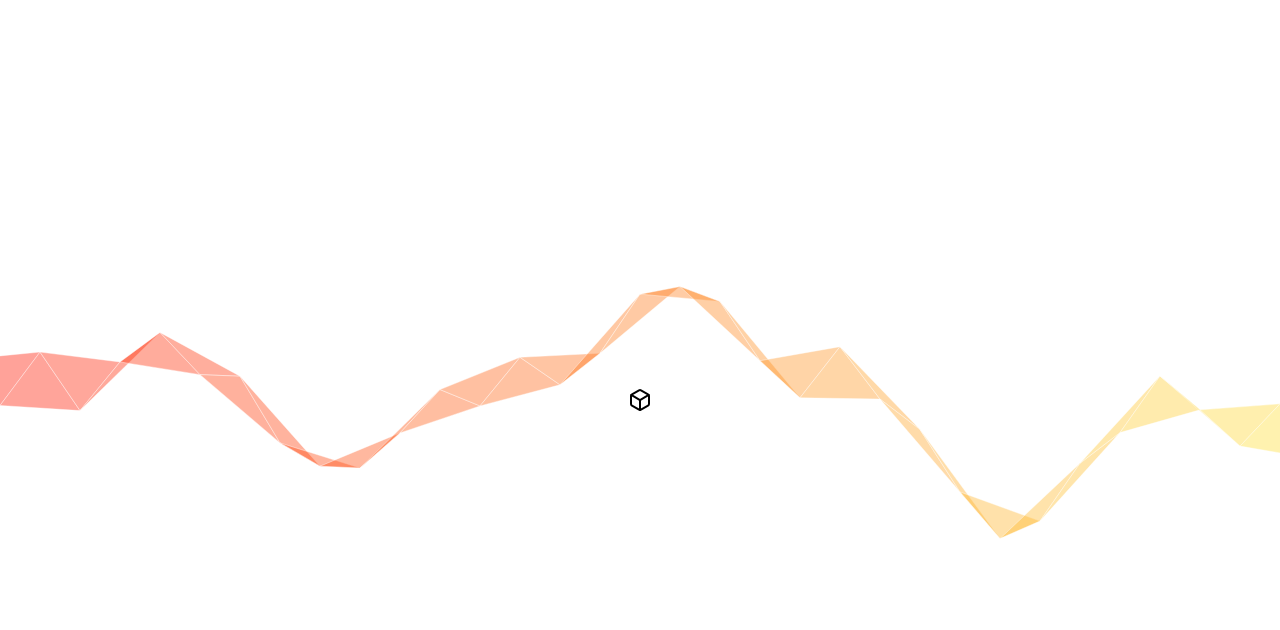
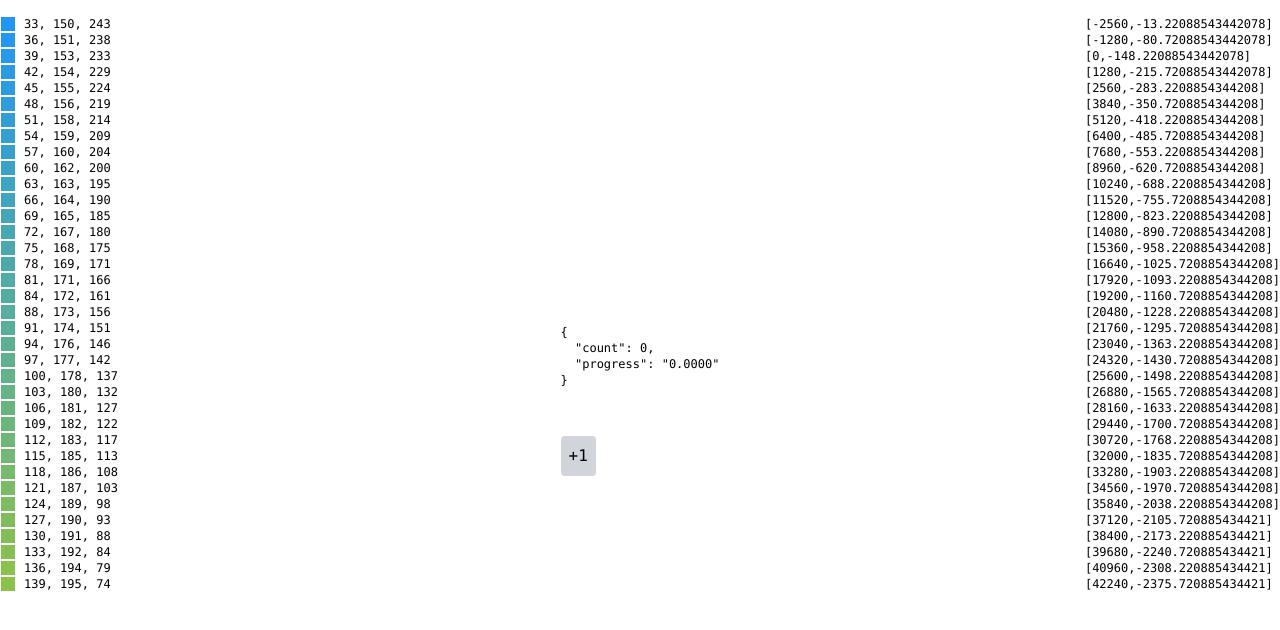
Before and after one commit to scottbedard/scottbedard.net, a Vue app: page / in a window 1280 px wide. Shown: the top 630 px of the page. Built offline with nearby package versions, Linux system fonts and the light colour scheme.

Commit message:
begin working on ribbon

```diff
--- a/src/App.vue
+++ b/src/App.vue
@@ -5,19 +5,19 @@ html {
 </style>
 
 <template>
-  <Logo size="24" />
+  <!-- <Logo size="24" /> -->
   <Ribbon />
 </template>
 
 <script lang="ts">
-import { defineComponent } from 'vue';
-import Logo from './components/logo.vue';
-import Ribbon from './components/ribbon.vue';
+import { defineComponent } from 'vue'
+import Logo from './components/logo.vue'
+import Ribbon from './components/ribbon.vue'
 
 export default defineComponent({
   components: {
     Logo,
-    Ribbon,
+    Ribbon
   }
 })
 </script>
--- a/src/components/ribbon.vue
+++ b/src/components/ribbon.vue
@@ -1,14 +1,46 @@
 <template>
+  <pre class="text-xs mb-12">{{
+    {
+      count,
+      progress: progress.toFixed(4)
+    }
+  }}</pre>
+
+  <pre class="fixed top-0 left-0 text-xs">
+    <div
+      v-for="(color, i) in ribbon.colors"
+      class="flex items-center"
+      :data-index="i"
+      :key="i">
+      <div
+        class="border border-white h-4 mr-2 w-4"
+        :style="{ background: `rgb(${color[0]},${color[1]},${color[2]})` }" />
+      <div v-text="`${color[0]}, ${color[1]}, ${color[2]}`" />
+    </div>
+  </pre>
+
+  <pre class="fixed right-0 top-0 text-xs">
+    <div
+      v-for="(point, i) in ribbon.points"
+      v-text="JSON.stringify(point)"
+      :data-index="i"
+      :key="i" />
+  </pre>
+
   <canvas
     class="fixed h-full left-0 top-0 w-full"
     ref="canvas"
     style="z-index: -1" />
+
+  <button class="bg-gray-300 cursor-pointer font-mono p-2 rounded" @click="count++">+1</button>
 </template>
 
 <script lang="ts">
-import { blend } from '../utils'
-import { defineComponent, onMounted, ref } from 'vue'
-import { sample, times } from 'lodash-es'
+import { blend, keys, safeSample } from '../utils';
+import { computed, defineComponent, onMounted, ref } from 'vue';
+import { last, times } from 'lodash-es';
+import { useTransition, useWindowSize } from '@vueuse/core';
+import { Vector2 } from '../types';
 
 const blue = '2196f3'
 const cyan = '00bcd4'
@@ -22,115 +54,62 @@ const red = 'ff1100'
 const yellow = 'ffeb3b'
 
 const colors = {
-  [blue]: [
-    green,
-    indigo,
-    lightGreen,
-    purple
-  ],
-  [green]: [
-    blue,
-    cyan,
-    yellow
-  ],
-  [purple]: [
-    blue,
-    cyan,
-    indigo,
-    red
-  ],
-  [red]: [
-    purple,
-    yellow
-  ],
-  [yellow]: [
-    green,
-    orange,
-    pink,
-    red
-  ]
+  [blue]: [green, indigo, lightGreen, purple],
+  [green]: [blue, cyan, yellow],
+  [purple]: [blue, cyan, indigo, red],
+  [red]: [purple, yellow],
+  [yellow]: [green, orange, pink, red]
 }
 
-const baseColors = Object.keys(colors)
-
+const baseColors = keys(colors)
 const opacity = 0.4
-
 const deviation = 135
-
-function draw(canvas: HTMLCanvasElement) {
-  canvas.height = window.innerHeight
-  canvas.width = window.innerWidth
-
-  // setup the canvas
-  const ctx = canvas.getContext('2d') as CanvasRenderingContext2D
-  ctx.clearRect(0, 0, canvas.width, canvas.height)
-  ctx.strokeStyle = 'rgba(255, 255, 255, 0.4)'
-
-  const verticalCenter = window.innerHeight / 2
-  const vertices = Math.ceil(window.innerWidth / 40)
-
-  // pick colors to blend between
-  const firstColor = sample(baseColors) as keyof typeof colors
-  const secondColor = sample(colors[firstColor]) as string
-
-  const gradient = Math.random() > 0.5
-    ? blend(firstColor, secondColor, vertices + 4)
-    : blend(secondColor, firstColor, vertices + 4)
-
-  let totalHeight = 0
-  let previousHeight = verticalCenter
-
-  const width = window.innerWidth / vertices
-
-  const points = times(vertices + 4).map((n, i) => {
-    const x = (i * width) - (width * 2)
-    const y = (previousHeight + (Math.random() * deviation)) - (deviation / 2)
-    previousHeight = y
-
-    // by tracking the average height of the ribbon, we can keep things
-    // roughly in the center of the screen. we'll use this value with
-    // the height of the window to determine an approximate offset.
-    totalHeight += y
-
-    return { x, y }
-  })
-
-  const offset = verticalCenter - (totalHeight / points.length)
-
-  // last step, we just need to play connect the dots with our points
-  // to draw our triangles. after that, we can fill each one with a
-  // color from our gradients array. enjoy the colorful goodness!
-  points
-    .map(({ x, y }) => ({ x, y: y + offset }))
-    .forEach((p, i, arr) => {
-      const a = arr[i]
-      const b = arr[i + 1]
-      const c = arr[i + 2]
-
-      ctx.fillStyle = `rgba(${gradient[i].join(',')}, ${opacity})`
-
-      if (b && c) {
-        ctx.beginPath()
-        ctx.moveTo(a.x, a.y)
-        ctx.lineTo(b.x, b.y)
-        ctx.lineTo(c.x, c.y)
-        ctx.closePath()
-        ctx.fill()
-        ctx.stroke()
-      }
-    })
-}
 
 export default defineComponent({
   setup() {
+    const { height, width } = useWindowSize()
+
     const canvas = ref<HTMLCanvasElement>()
 
+    const count = ref(0)
+
+    const transition = useTransition(count, { duration: 1000 })
+
+    const progress = computed(() => count.value ? transition.value - count.value + 1 : 0)
+
+    // const midpoint = computed(() => height.value / 2)
+
+    const vertices = computed(() => Math.ceil(width.value / 40))
+
+    const ribbon = computed(() => {
+      const a = safeSample(baseColors)
+      const b = safeSample(colors[a])
+      const steps = vertices.value + 4
+
+      return {
+        count: count.value,
+        colors: Math.random() > 0.5
+          ? blend(a, b, steps)
+          : blend(b, a, steps),
+        points: times(steps).reduce<Vector2[]>((acc, n, i) => {
+          const x = (i * width.value) - (width.value * 2)
+          const y = (last(acc)?.[1] ?? 0 + (Math.random() * deviation)) - (deviation / 2)
+          return [...acc, [x, y]]
+        }, [])
+      }
+    })
+
     onMounted(() => {
-      draw(canvas.value as HTMLCanvasElement)
+      // ...
     })
 
     return {
-      canvas
+      canvas,
+      count,
+      progress,
+      ribbon,
+      transition,
+      vertices
     }
   }
 })
--- a/src/utils.ts
+++ b/src/utils.ts
@@ -1,51 +1,70 @@
-import { times } from 'lodash-es';
-import { Color } from './types';
+import { times } from 'lodash-es'
+import { Color } from './types'
 
 /**
  * Calculate gradient between two colors
  */
-export function blend(fromColor: Color, toColor: Color, size = 3) {
-  const steps = size - 1;
-  const fromRgb = typeof fromColor === 'string' ? hexToRgb(fromColor) : fromColor;
-  const toRgb = typeof toColor === 'string' ? hexToRgb(toColor) : toColor;
+export function blend(from: Color, to: Color, steps = 3) {
+  const s = steps - 1
+  const fromRgb = typeof from === 'string' ? hexToRgb(from) : from
+  const toRgb = typeof to === 'string' ? hexToRgb(to) : to
 
   const stepRgb = [
-    (toRgb[0] - fromRgb[0]) / steps,
-    (toRgb[1] - fromRgb[1]) / steps,
-    (toRgb[2] - fromRgb[2]) / steps,
-  ];
+    (toRgb[0] - fromRgb[0]) / s,
+    (toRgb[1] - fromRgb[1]) / s,
+    (toRgb[2] - fromRgb[2]) / s
+  ]
 
-  return times(size).map((n, i) => [
+  return times(steps).map((n, i) => [
     Math.round(fromRgb[0] + (stepRgb[0] * i)),
     Math.round(fromRgb[1] + (stepRgb[1] * i)),
-    Math.round(fromRgb[2] + (stepRgb[2] * i)),
-  ]);
+    Math.round(fromRgb[2] + (stepRgb[2] * i))
+  ])
+}
+
+/**
+ * Type-safe object key extraction
+ */
+export function keys<T extends Record<string, unknown>>(obj: T) {
+  return Object.keys(obj) as (keyof typeof obj)[]
 }
 
 /**
  * Convert hex to RGB
  */
 export function hexToRgb(value: string): [number, number, number] {
-  const color = /^#?([a-f\d]{2})([a-f\d]{2})([a-f\d]{2})$/i.exec(value);
+  const color = /^#?([a-f\d]{2})([a-f\d]{2})([a-f\d]{2})$/i.exec(value)
 
   if (color === null) {
-    throw new Error(`Invalid hexadecimal color string "${value}"`);
+    throw new Error(`Invalid hexadecimal color string "${value}"`)
   }
 
   return [
     parseInt(color[1], 16),
     parseInt(color[2], 16),
-    parseInt(color[3], 16),
-  ];
+    parseInt(color[3], 16)
+  ]
 }
 
 /**
  * Convert RGB to hex
  */
 export function rgbToHex(red: number, green: number, blue: number) {
-  const rHex = red.toString(16).padStart(2, '0');
-  const gHex = green.toString(16).padStart(2, '0');
-  const bHex = blue.toString(16).padStart(2, '0');
+  const rHex = red.toString(16).padStart(2, '0')
+  const gHex = green.toString(16).padStart(2, '0')
+  const bHex = blue.toString(16).padStart(2, '0')
 
-  return `#${rHex}${gHex}${bHex}`;
+  return `#${rHex}${gHex}${bHex}`
 }
+
+/**
+ * Extract a random item from an array. This is similar to
+ * lodash's sample, except it does not return undefined
+ */
+export function safeSample<T>(arr: T[]): T {
+  if (arr.length < 1) {
+    throw 'safeSample() is not compatible with empty arrays'
+  }
+
+  return arr[Math.floor(Math.random() * arr.length)]
+}
```
Also changed, not shown: src/types.ts (+13 -2 lines).
